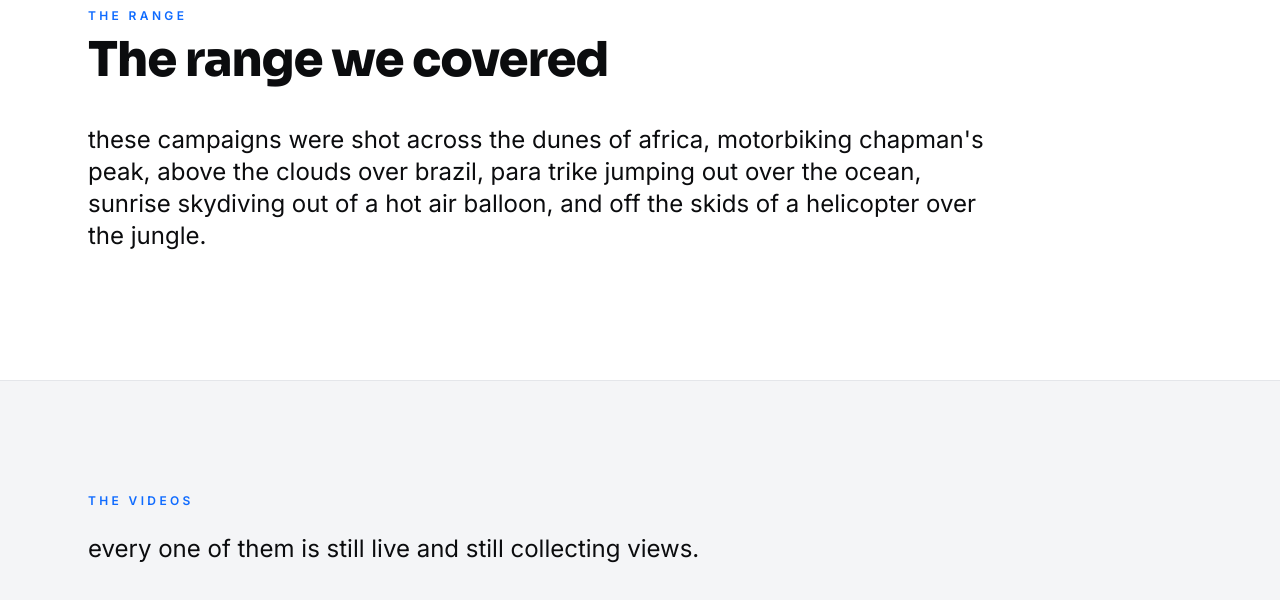
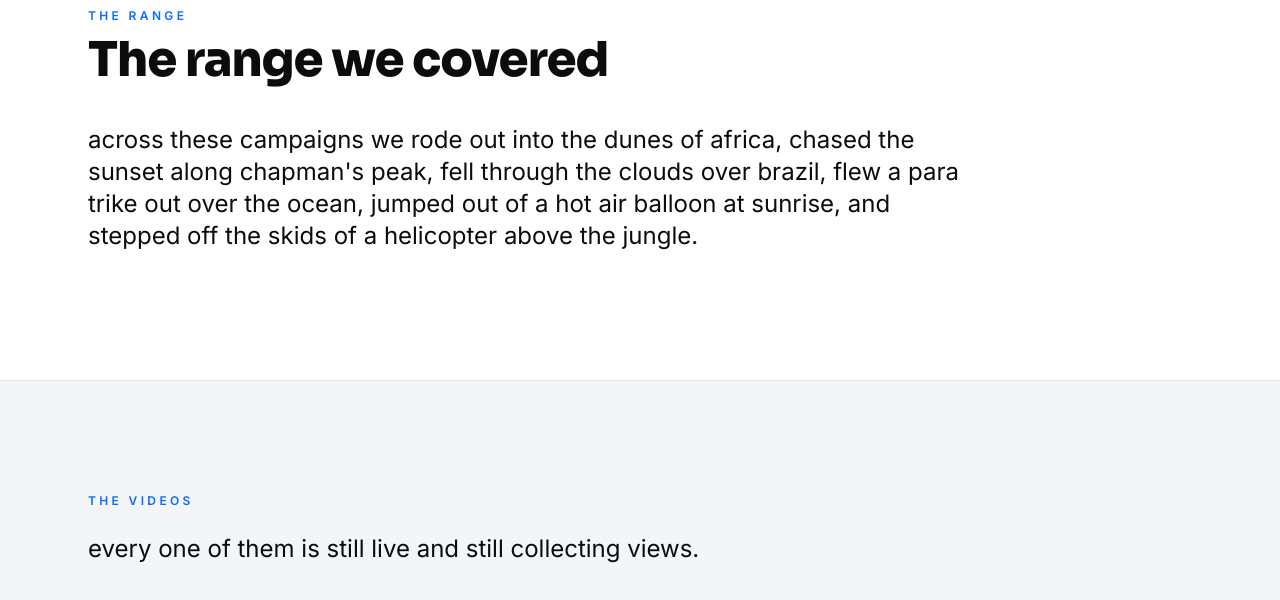
Before and after one commit to callie-rounds-media/dji-recap, a plain HTML site: page index.html in a window 1280 px wide. Shown: the part 1460-2060 px from the top of the page. Drawn offline with nearby package versions, Linux system fonts and the light colour scheme.

Commit message:
romanticize range paragraph

```diff
--- a/index.html
+++ b/index.html
@@ -149,7 +149,7 @@ tailwind.config = {
     <p class="eyebrow uppercase text-dji text-xs font-bold mb-3 reveal">The range</p>
     <h2 class="font-head font-extrabold text-3xl md:text-5xl tracking-tight max-w-3xl reveal">The range we covered</h2>
 
-    <p class="mt-10 text-xl md:text-2xl max-w-4xl leading-relaxed reveal">these campaigns were shot across the dunes of africa, motorbiking chapman's peak, above the clouds over brazil, para trike jumping out over the ocean, sunrise skydiving out of a hot air balloon, and off the skids of a helicopter over the jungle.</p>
+    <p class="mt-10 text-xl md:text-2xl max-w-4xl leading-relaxed reveal">across these campaigns we rode out into the dunes of africa, chased the sunset along chapman's peak, fell through the clouds over brazil, flew a para trike out over the ocean, jumped out of a hot air balloon at sunrise, and stepped off the skids of a helicopter above the jungle.</p>
   </div>
 </section>
 
```
